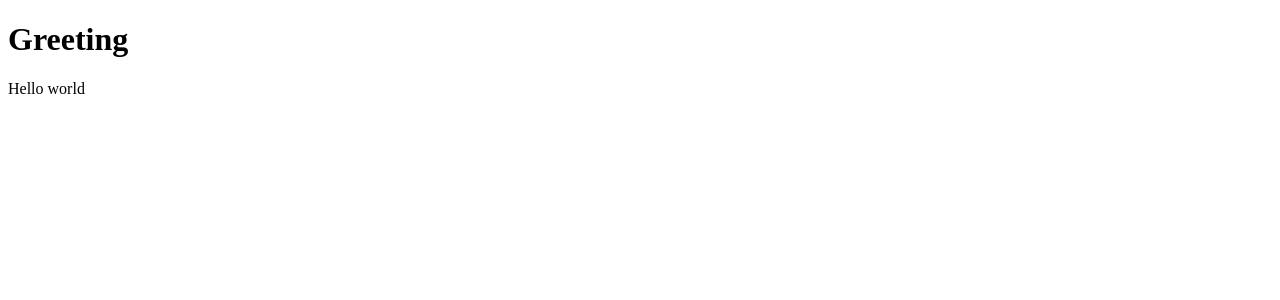
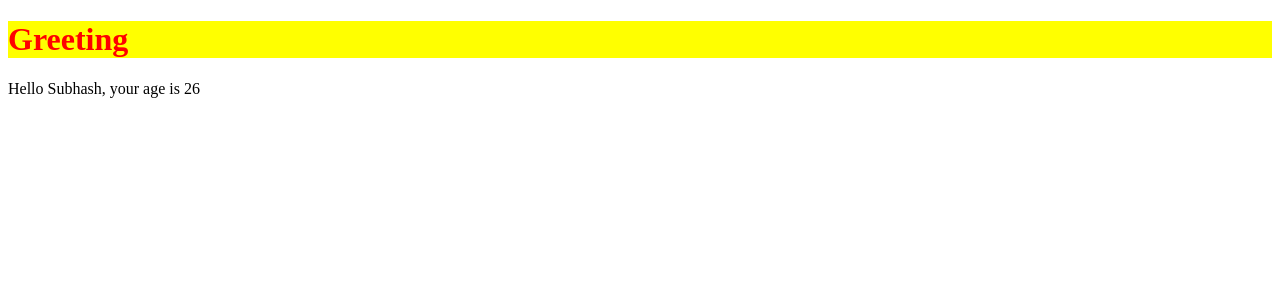
Before and after one commit to SubhaChandiran/react-demo-deploy, a React (Vite) app: page / in a window 1280 px wide. Shown: the top 300 px of the page. Built offline with nearby package versions, Linux system fonts and the light colour scheme.

Commit message:
adding props + inline style css

```diff
--- a/src/App.jsx
+++ b/src/App.jsx
@@ -1,7 +1,8 @@
-const Hello = () => {
+const Hello = (props) => {
+  console.log(props)
   return (
     <div>
-      <p>Hello world</p>
+      <p>Hello {props.name}, your age is { props.age }</p>
     </div>
   )
 }
@@ -11,9 +12,9 @@
   return (
     <>
       <div>
-        <h1>Greeting</h1>
+        <h1 style={{ color: 'red', backgroundColor:'yellow'}}>Greeting</h1>
       </div>
-       <Hello />
+       <Hello name='Subhash' age='26'/>
     </>
   )
 }
```
